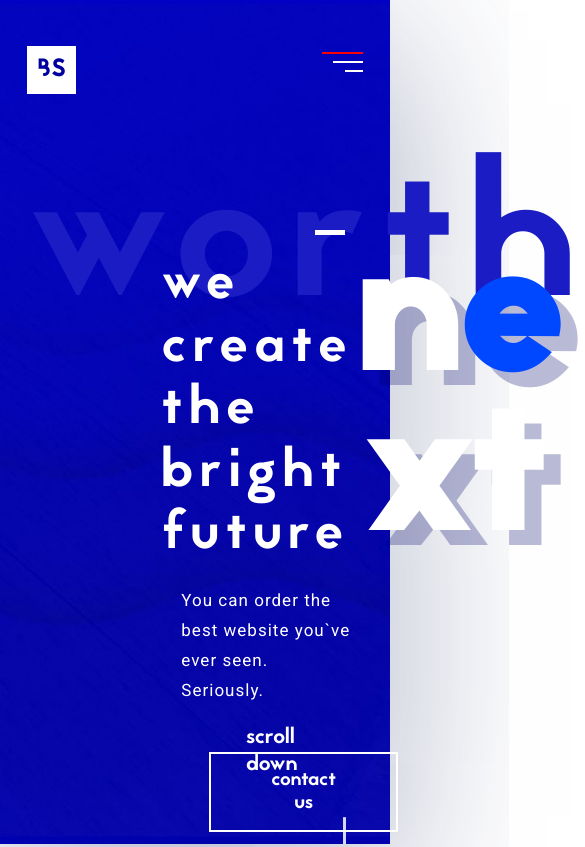
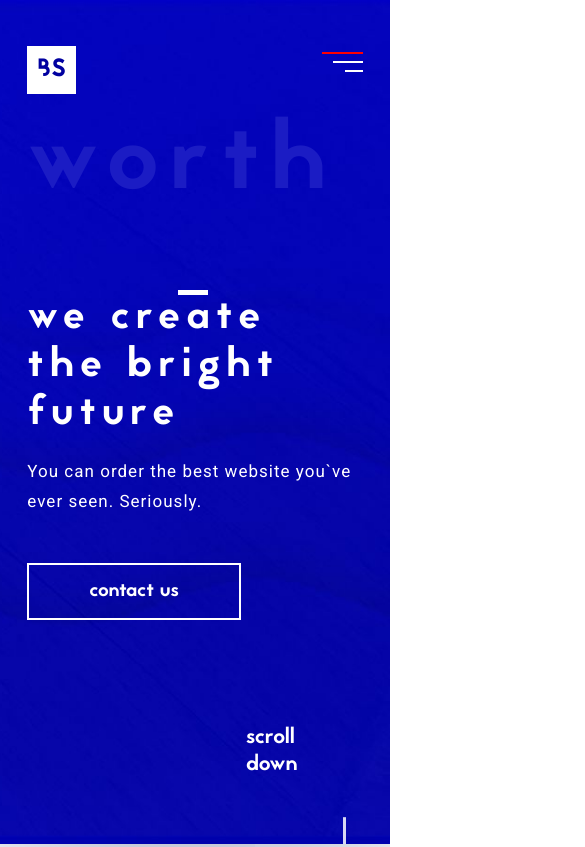
Before and after one commit to Evgeny-Archi/Layouts-Next, a website built with webpack: page src/index.html in a window 390 px wide. Shown: the top 847 px of the page, 585 px wide, since content can reach past the window. Built offline with nearby package versions, Linux system fonts and the light colour scheme; a web font is replaced by a local one.

Commit message:
Finished Nex template. Add responsive

```diff
--- a/src/styles/media.scss
+++ b/src/styles/media.scss
@@ -48,6 +48,68 @@
     }
   }
 }
-@media screen and (max-width: 2014px) {
+
+@media screen and (max-width: 960px) {
+  .hero__title {
+    display: none;
+  }
+  .footer {
+    padding: 100px 0 50px 0;
+
+    .container {
+      flex-direction: column;
+
+      > * {
+        margin-bottom: 40px;
+      }
+    }
+  }
+}
+
+@media screen and (max-width: 768px) {
+  .hero {
+
+    &__worth-bg {
+      font-size: 6em;
+      top: -30px;
+    }
+
+    &__text {
+      margin-left: 0;
+
+      &-title {
+        margin-top: 15%;
+        font-size: 2.6em;
+
+        &:after {
+          content: '';
+          display: block;
+          position: absolute;
+          top: -5px;
+          left: 45%;
+          width: 30px;
+          height: 5px;
+          background: #fff;
+        }
+      }
+
+      &-about {
+        padding-left: 0;
+        max-width: 100%;
+      }
+
+      &-btn {
+        margin-left: 0;
+      }
+    }
+  }
+  .services-wrap {
+    flex-direction: column;
+    padding-left: 20px;
+
+    &__item {
+      width: 100%;
+    }
+  }
 
 }
```
Also changed, not shown: dist/css/app.css.
